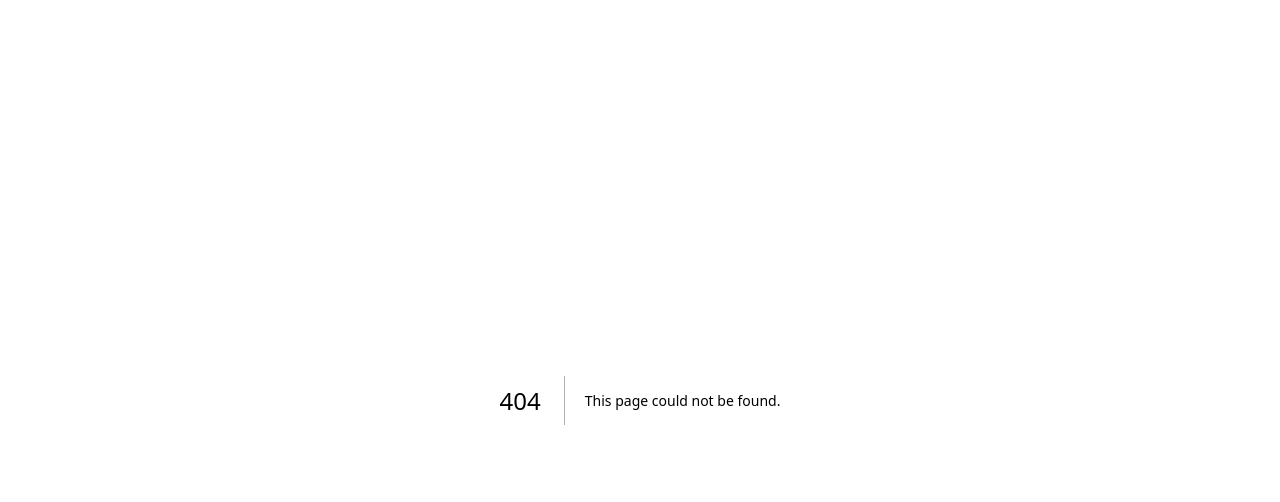
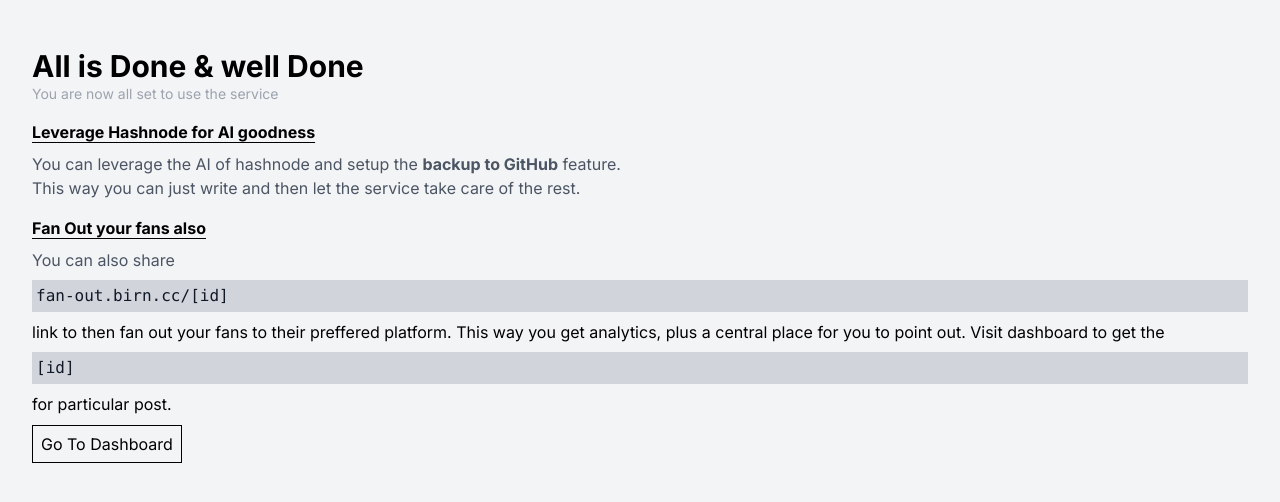
Before and after one commit to BirnadinErick/fanout, a Next.js app in the folder web/: page /bootstrap/done in a window 1280 px wide. Before the commit this address had no page. Shown: the top 502 px of the page. Built offline with nearby package versions, Linux system fonts and the light colour scheme.

Commit message:
done bootstrap alpha version of pages

```diff
--- /dev/null
+++ b/web/app/bootstrap/done/page.tsx
@@ -0,0 +1,44 @@
+import Link from "next/link";
+
+export default function BootstrapDone() {
+  return (
+    <main className="p-8 space-y-4">
+      <section className="my-4">
+        <h2>All is Done & well Done</h2>
+        <p className="subtitle">You are now all set to use the service</p>
+      </section>
+
+      <section className="my-4">
+        <h3 className="my-2 font-bold underline underline-offset-4">
+          Leverage Hashnode for AI goodness
+        </h3>
+        <p className="text-gray-600 lg:w-1/2">
+          You can leverage the AI of hashnode and setup the{" "}
+          <b>backup to GitHub</b> feature. This way you can just write and then
+          let the service take care of the rest.
+        </p>
+      </section>
+
+      <section className="my-4">
+        <h3 className="my-2 font-bold underline underline-offset-4">
+          Fan Out your fans also
+        </h3>
+        <p className="text-gray-600 lg:w-1/2">You can also share </p>
+        <pre>fan-out.birn.cc/[id]</pre>
+        <p>
+          {" "}
+          link to then fan out your fans to their preffered platform. This way
+          you get analytics, plus a central place for you to point out. Visit
+          dashboard to get the{" "}
+        </p>
+        <pre>[id]</pre> <p> for particular post.</p>
+      </section>
+
+      <div className="my-8">
+        <Link className="action-button" href={"/"}>
+          Go To Dashboard
+        </Link>
+      </div>
+    </main>
+  );
+}
--- a/web/app/bootstrap/page.tsx
+++ b/web/app/bootstrap/page.tsx
@@ -119,10 +119,7 @@ export default function Bootstrap() {
 
         <Section title="DEV.to Token" state={dev} setState={setDev} />
 
-        <button
-          className="p-2 my-4 border border-black transition-colors duration-200 ease-out hover:bg-gray-800 hover:text-white"
-          type="submit"
-        >
+        <button className="action-button" type="submit">
           Bootstrap
         </button>
       </form>
--- a/web/app/bootstrap/webhook/page.tsx
+++ b/web/app/bootstrap/webhook/page.tsx
@@ -1,5 +1,6 @@
 "use client";
 
+import Link from "next/link";
 import { useState } from "react";
 
 export default function BootstrapWebhook({
@@ -24,7 +25,7 @@ export default function BootstrapWebhook({
           Add this URL to your GitHub repo&apos;s Webhook
         </p>
 
-        <div className="overflow-scroll p-2 my-4 font-mono text-sm text-gray-900 bg-gray-300 lg:w-1/2">
+        <div className="overflow-auto p-2 my-4 font-mono text-sm text-gray-900 bg-gray-300 lg:w-1/2">
           <pre>{url}</pre>
         </div>
 
@@ -38,6 +39,14 @@ export default function BootstrapWebhook({
           {copyText}
         </button>
       </section>
+
+      <section className="my-4">
+        <div>
+          <Link href="/bootstrap/done" className="action-button">
+            Finish
+          </Link>
+        </div>
+      </section>
     </main>
   );
 }
```
